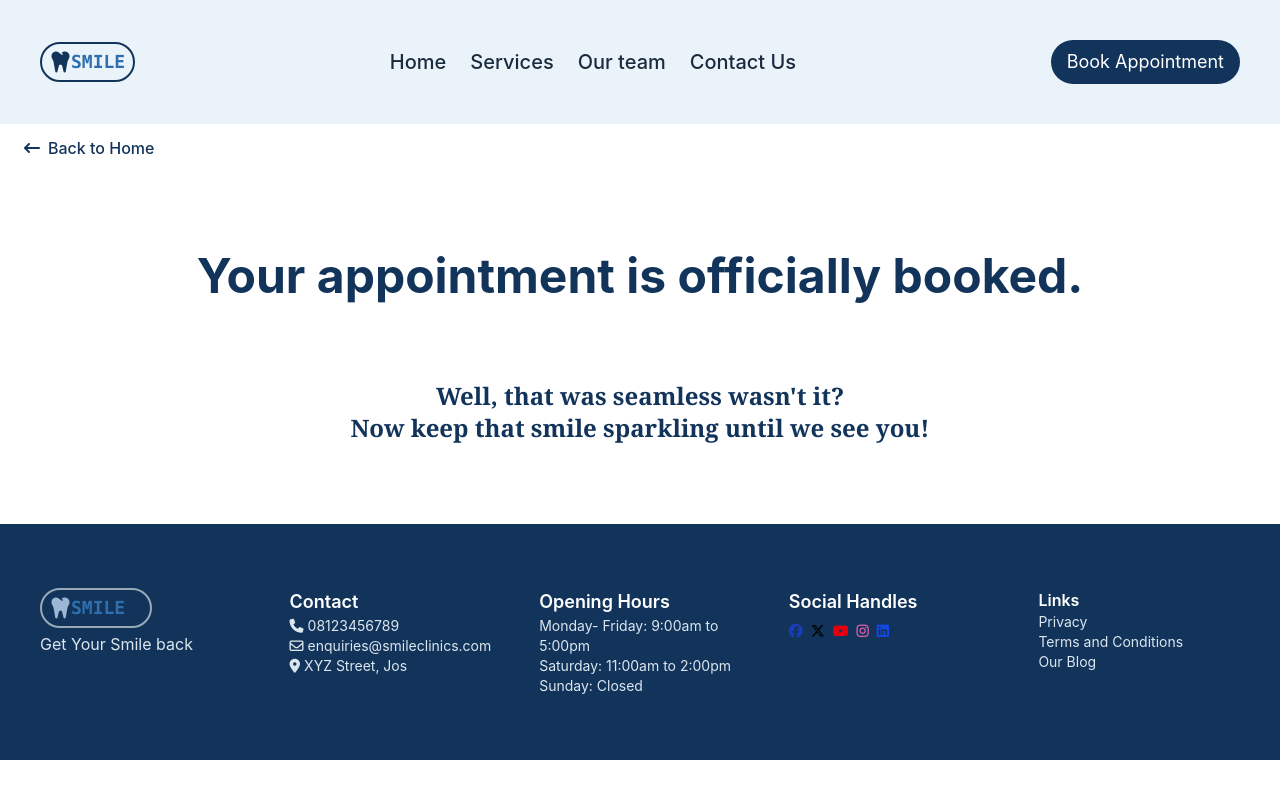
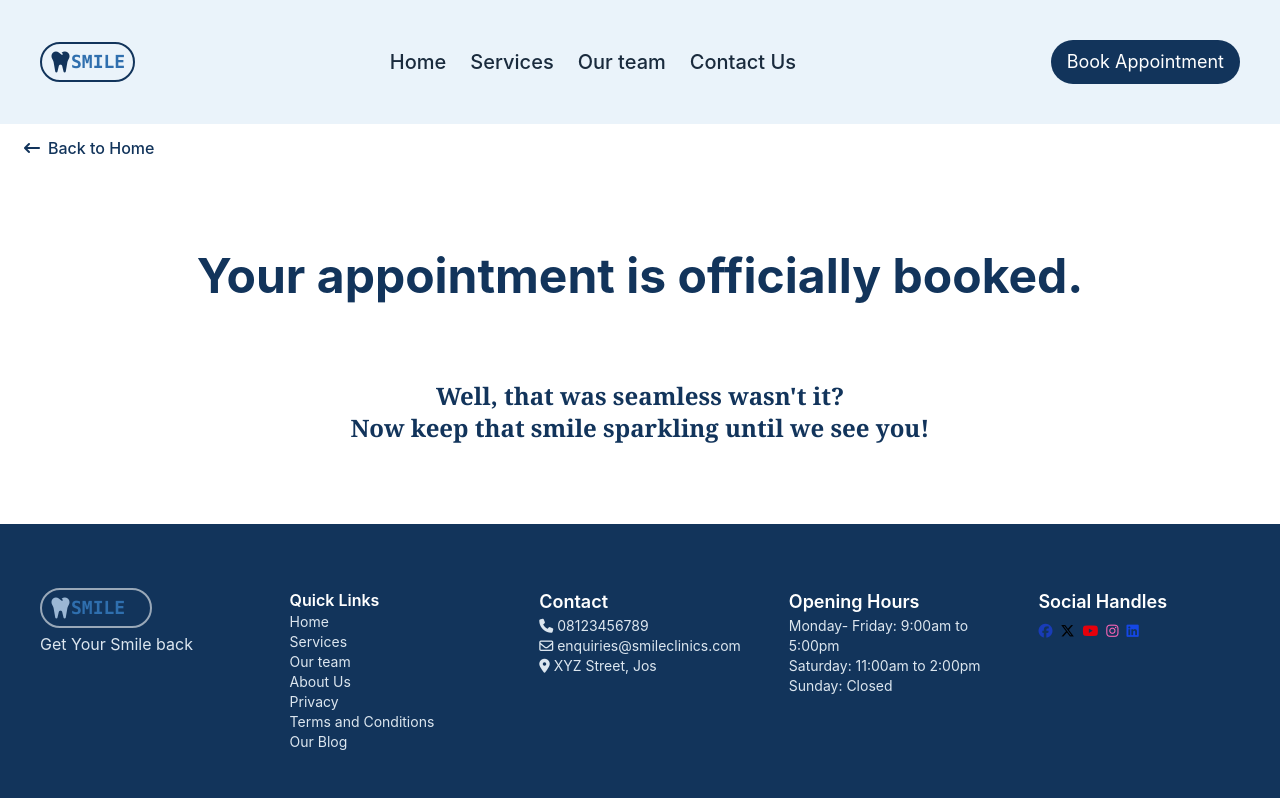
Before and after one commit to ChyyamakaU/DentalSite, a React (Vite) app: page /success in a window 1280 px wide. Shown: the top 798 px of the page. Built offline with nearby package versions, Linux system fonts and the light colour scheme.

Commit message:
ft: add nav to footer

```diff
--- a/src/Components/Footer.jsx
+++ b/src/Components/Footer.jsx
@@ -1,7 +1,12 @@
+import { Link } from "react-router-dom";
+
 function Footer() {
   return (
     <>
-      <footer className="grid grid-cols-1 md:grid-cols-5 gap-12 px-6 md:px-10 bg-[#12345B] py-8 md:py-16 scroll-mt-5" id="contact">
+      <footer
+        className="grid grid-cols-1 md:grid-cols-5 gap-12 px-6 md:px-10 bg-[#12345B] py-8 md:py-16 scroll-mt-5"
+        id="contact"
+      >
         <div>
           <div className="flex items-center border-2 border-[#99a8b8] text-xs w-28 md:text-lg rounded-3xl px-1  md:px-2 md:py-1">
             <i className="fa-solid fa-tooth text-[#9bb7d4] text-xs md:text-2xl "></i>
@@ -14,7 +19,24 @@ function Footer() {
         </div>
 
         <div>
-          <h3 className="text-[#FFFFFF] font-semibold text-sm md:text-lg">Contact</h3>
+          <h3 className="text-[#FFFFFF] font-semibold">Quick Links</h3>
+
+          <nav className="text-[#DCE6EF] text-sm flex flex-col ">
+            <Link to="/">Home</Link>
+            <Link to="/#services">Services</Link>
+            <Link to="/#team">Our team</Link>
+            <Link to="/#About">About Us</Link>
+            <p>Privacy</p>
+            <p>Terms and Conditions</p>
+
+            <p>Our Blog</p>
+          </nav>
+        </div>
+
+        <div>
+          <h3 className="text-[#FFFFFF] font-semibold text-sm md:text-lg">
+            Contact
+          </h3>
 
           <div className="flex gap-1 text-sm items-center text-[#DCE6EF]">
             <i class="fa-solid fa-phone"></i>
@@ -33,7 +55,9 @@ function Footer() {
         </div>
 
         <div>
-          <h3 className="text-[#FFFFFF] font-semibold text-sm md:text-lg">Opening Hours</h3>
+          <h3 className="text-[#FFFFFF] font-semibold text-sm md:text-lg">
+            Opening Hours
+          </h3>
           <div className="text-[#DCE6EF] text-sm ">
             <p>Monday- Friday: 9:00am to 5:00pm</p>
             <p>Saturday: 11:00am to 2:00pm</p>
@@ -42,7 +66,9 @@ function Footer() {
         </div>
 
         <div>
-          <h3 className="text-[#FFFFFF] font-semibold text-sm md:text-lg">Social Handles</h3>
+          <h3 className="text-[#FFFFFF] font-semibold text-sm md:text-lg">
+            Social Handles
+          </h3>
 
           <div className="text-xs md:text-sm flex gap-2 mt-2">
             <i className="fa-brands fa-facebook text-blue-800"></i>
@@ -52,17 +78,6 @@ function Footer() {
             <i className="fa-brands fa-linkedin text-blue-700"></i>
           </div>
         </div>
-
-        <div>
-          <h3 className="text-[#FFFFFF] font-semibold">Links</h3>
-
-          <div className="text-[#DCE6EF] text-sm ">
-            <p>Privacy</p>
-            <p>Terms and Conditions</p>
-
-             <p>Our Blog</p>
-          </div>
-        </div>
       </footer>
     </>
   );
--- a/src/Components/Services.jsx
+++ b/src/Components/Services.jsx
@@ -3,7 +3,7 @@ import { Link } from "react-router-dom";
 function Services() {
   return (
     <>
-      <section className="bg-gray-100 py-10 scroll-mt-5" id="services">
+      <section className="bg-gray-100 py-10  scroll-mt-5" id="services">
         <h2 className="text-2xl md:text-4xl py-8 md:py-10 text-center font-semibold text-[#12345B]">
           OUR SERVICES
         </h2>
--- a/src/Components/Testonial.jsx
+++ b/src/Components/Testonial.jsx
@@ -1,7 +1,7 @@
 function Testmonials() {
   return (
     <>
-      <section className="bg-gray-100 pt-10 scroll-mt-5" id="services">
+      <section className="bg-gray-100 pt-10 md:pt-36 scroll-mt-5" id="services">
         <h2 className="text-2xl md:text-4xl py-8 px-5 md:py-10 text-center font-semibold text-[#12345B]">
           HEAR FROM OUR PATIENTS
         </h2>
```
